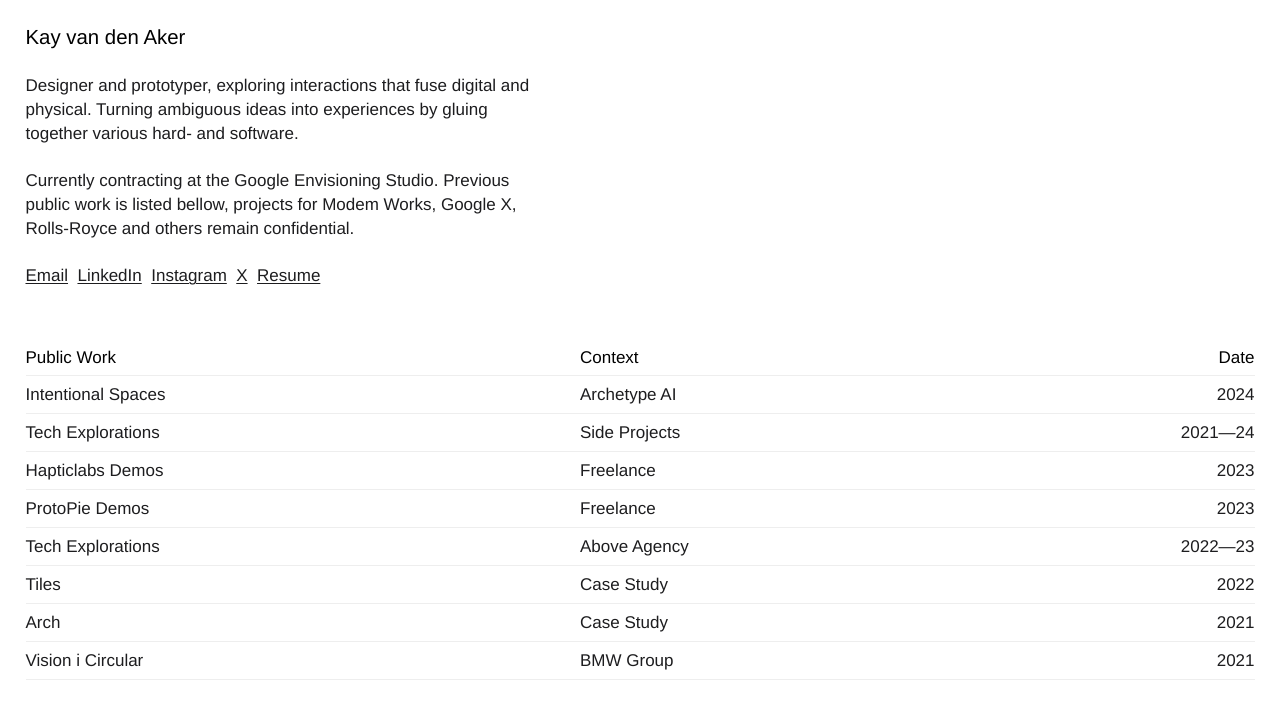
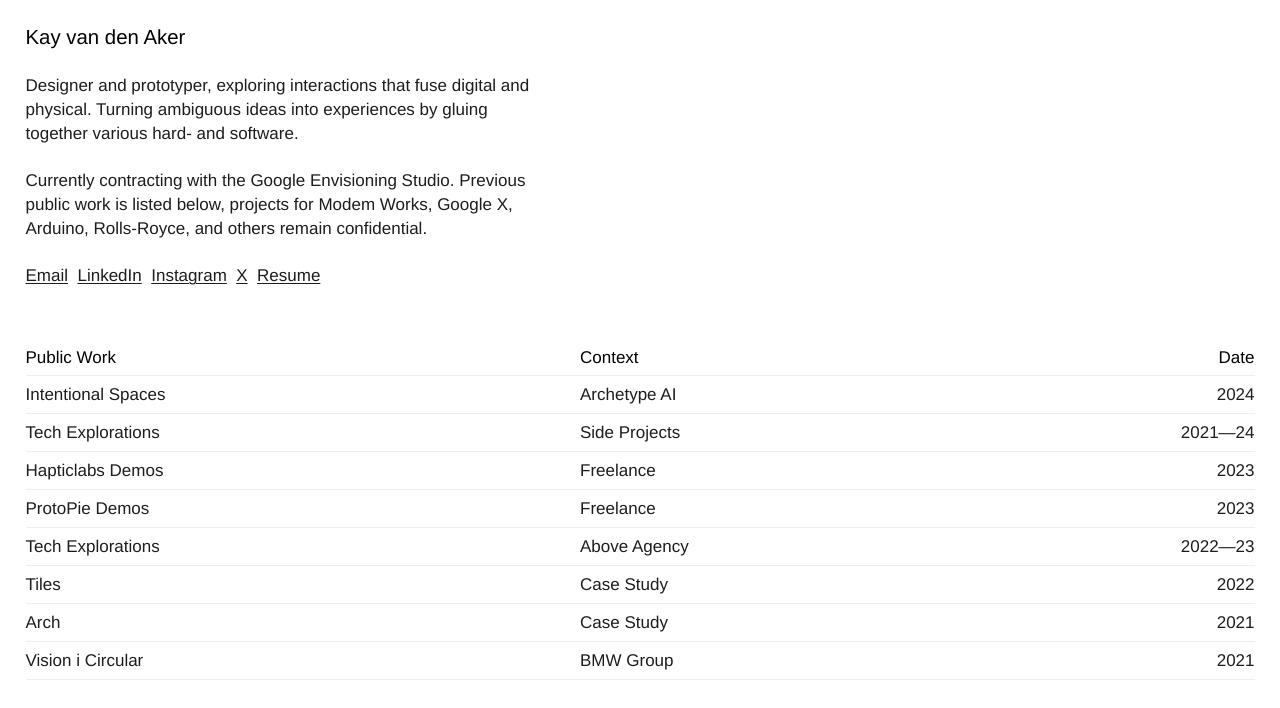
Before and after one commit to kayvandenaker/portfolio-new, a Next.js app: page / in a window 1280 px wide. Shown: the top 708 px of the page. Built offline with nearby package versions, Linux system fonts and the light colour scheme; a web font is replaced by a local one.

Commit message:
updated intro

```diff
--- a/src/app/components/Home.js
+++ b/src/app/components/Home.js
@@ -34,13 +34,10 @@
           various hard<span className="mobileText"> &</span>
           <span className="desktopText">- and</span> software.
           <br /><br />
-          {/* Currently doing master thesis <span className='mobileText'>w/</span><span className='desktopText'>with</span> <a href='https://www.archetypeai.io/' target="_blank">Archetype AI</a> in <a href='https://www.umu.se/en/umea-institute-of-design/' target="_blank">Umeå</a><span className="mobileText">. Before</span>
-          <span className="desktopText">, formerly</span> at <a href='https://www.hapticlabs.io' target="_blank">Hapticlabs</a>, <a href='https://www.protopie.io' target="_blank">ProtoPie</a>, <a href='https://www.rolls-roycemotorcars.com/' target="_blank">Rolls-Royce</a>, <a href='https://www.above.se' target="_blank">Above</a>, <a href='https://www.arduino.cc' target="_blank">Arduino</a> and <a href='https://www.bmw.com' target="_blank">BMW</a>. */}
-          Currently contracting at <span className="desktopText">the </span><a href='https://ai.google/' target="_blank">Google<span className="desktopText"> Envisioning Studio</span></a>. Previous public work is listed bellow, projects for <a href='https://modemworks.com/' target="_blank">Modem Works</a>, <a href='https://x.company/' target="_blank">Google X</a>, <a href='https://www.rolls-roycemotorcars.com/' target="_blank">Rolls-Royce</a> and others remain confidential.
+          Currently contracting with <span className="desktopText">the </span><a href='https://ai.google/' target="_blank">Google<span className="desktopText"> Envisioning Studio</span></a>. Previous public work is listed below, projects for <a href='https://modemworks.com/' target="_blank">Modem Works</a>, <a href='https://x.company/' target="_blank">Google X</a>, <a href='https://www.arduino.cc' target="_blank">Arduino</a>, <a href='https://www.rolls-roycemotorcars.com/' target="_blank">Rolls-Royce</a>, and others remain confidential.
+          {/* Currently contracting at <span className="desktopText">the </span><a href='https://ai.google/' target="_blank">Google<span className="desktopText"> Envisioning Studio</span></a>. Previous public work is listed below, projects for <a href='https://modemworks.com/' target="_blank">Modem Works</a>, <a href='https://x.company/' target="_blank">Google X</a>, <a href='https://www.arduino.cc' target="_blank">Arduino</a>, <a href='https://www.rolls-roycemotorcars.com/' target="_blank">Rolls-Royce</a>, and others remain confidential.  */}
           <br /><br />
           <span className="contact-container">
-            {/* <span className="link" onMouseLeave={() => {document.getElementById("email-tooltip").innerHTML = "copy to clipboard"}} onClick={() => {navigator.clipboard.writeText("kayvandenaker@gmail.com");document.getElementById("email-tooltip").innerHTML = "copied!"}}>Email</span>
-            <span id="email-tooltip">copy kayvandenaker@gmail.com</span> */}
             <a className="link" href="mailto:kayvandenaker@gmail.com" target="_blank">Email</a>
             <a className="link" href="https://www.linkedin.com/in/kayvandenaker" target="_blank">LinkedIn</a>
             <a className="link" href="https://www.instagram.com/aker.industries/" target="_blank">Instagram</a>
```
